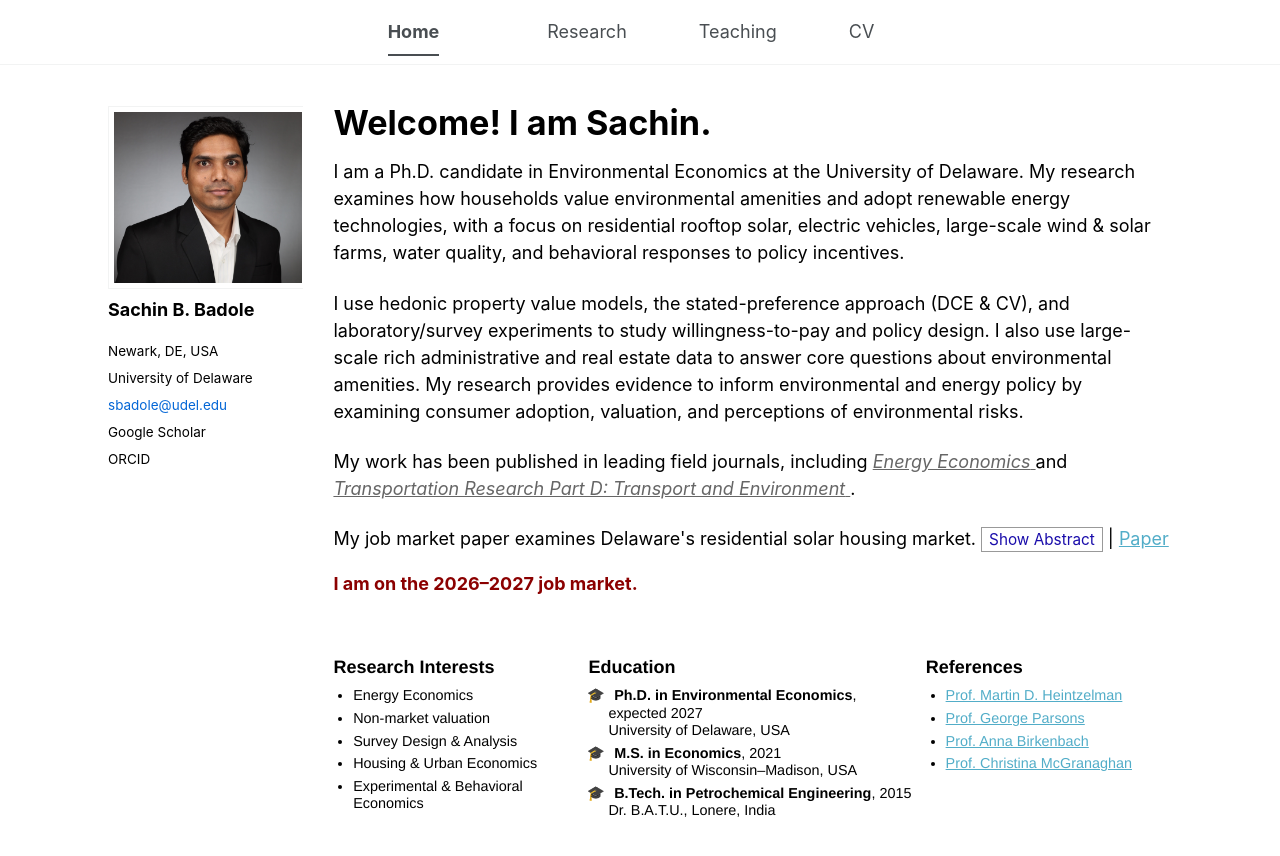
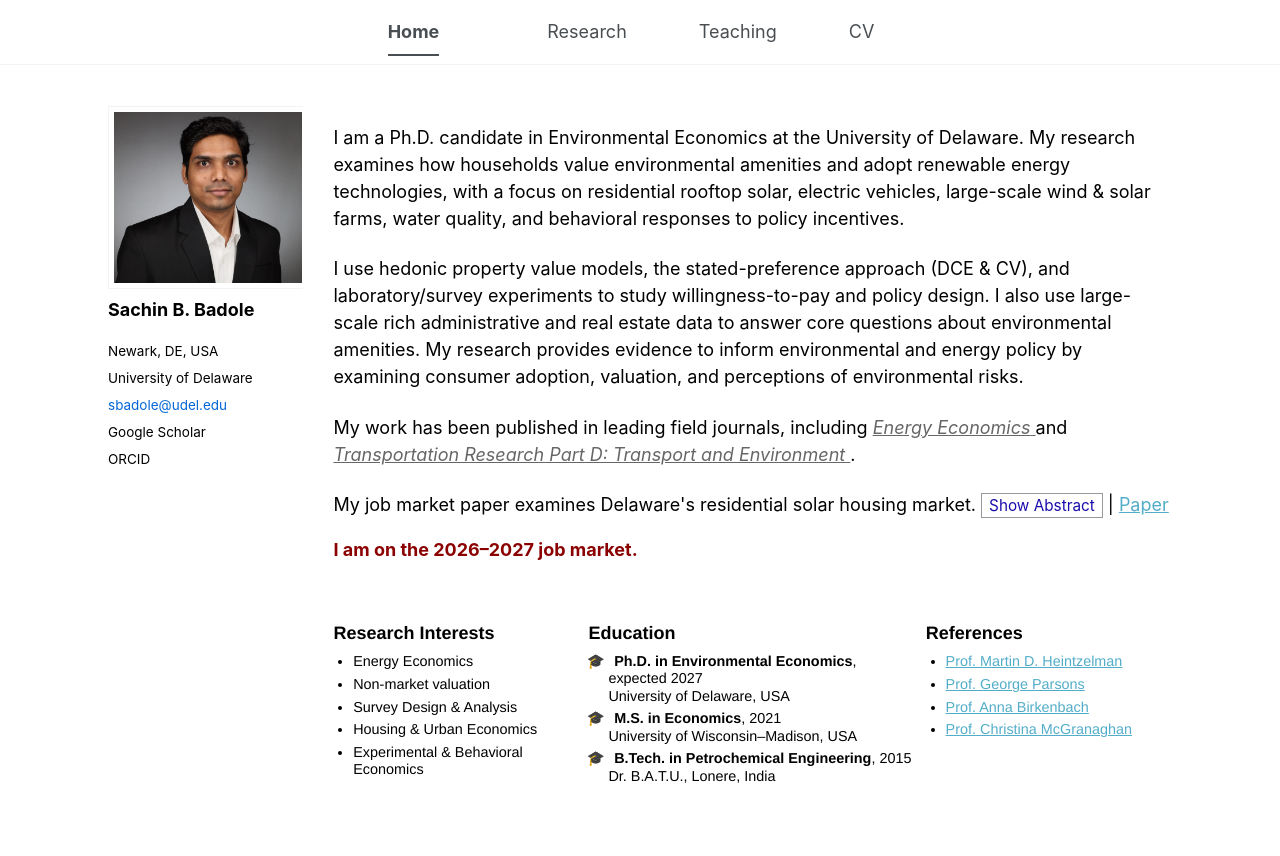
Before and after one commit to sachin-b-badole/sachin-b-badole.github.io, a Jekyll site: the page built from _pages/about.md, in a window 1280 px wide and 1023 px high. Shown: the top 856 px of the window. Built offline with Jekyll 4.4.1, drawn with Linux system fonts in a browser that asks for light colours.

Commit message:
Update about.md

```diff
--- a/_pages/about.md
+++ b/_pages/about.md
@@ -1,6 +1,6 @@
 ---
 permalink: /
-title: "Welcome! I am Sachin."
+title: ""
 author_profile: true
 layout: archive
 classes: home-page
```
